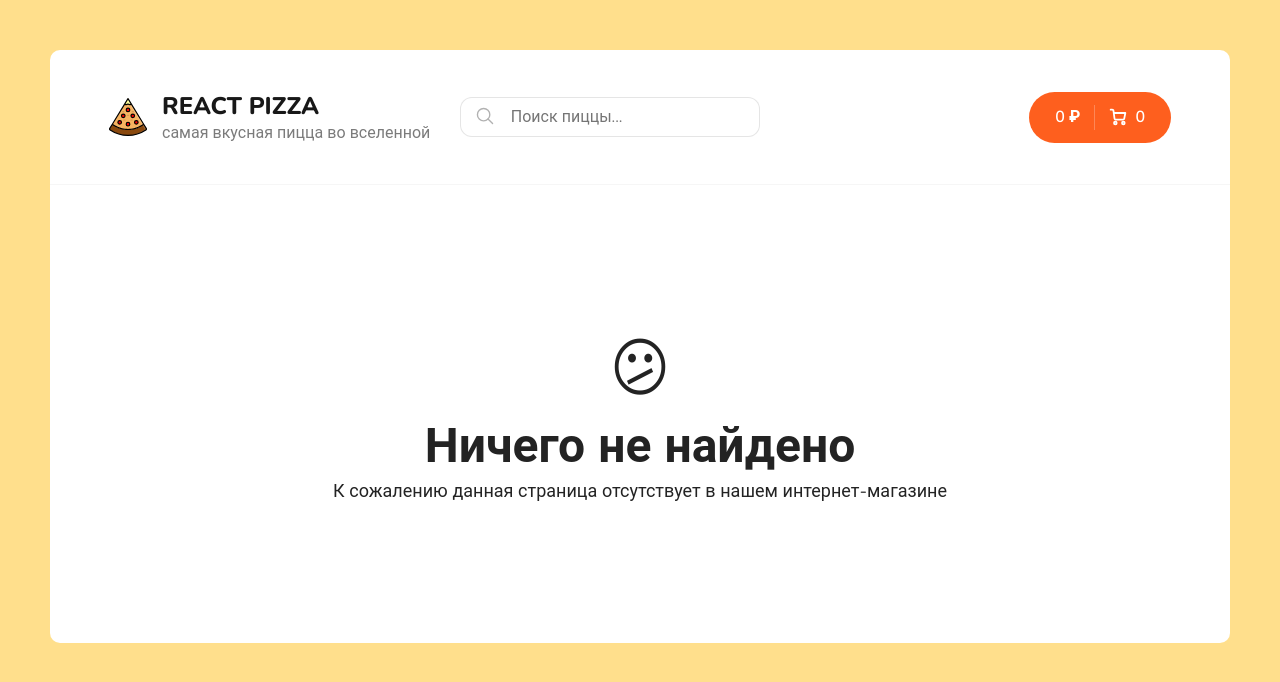
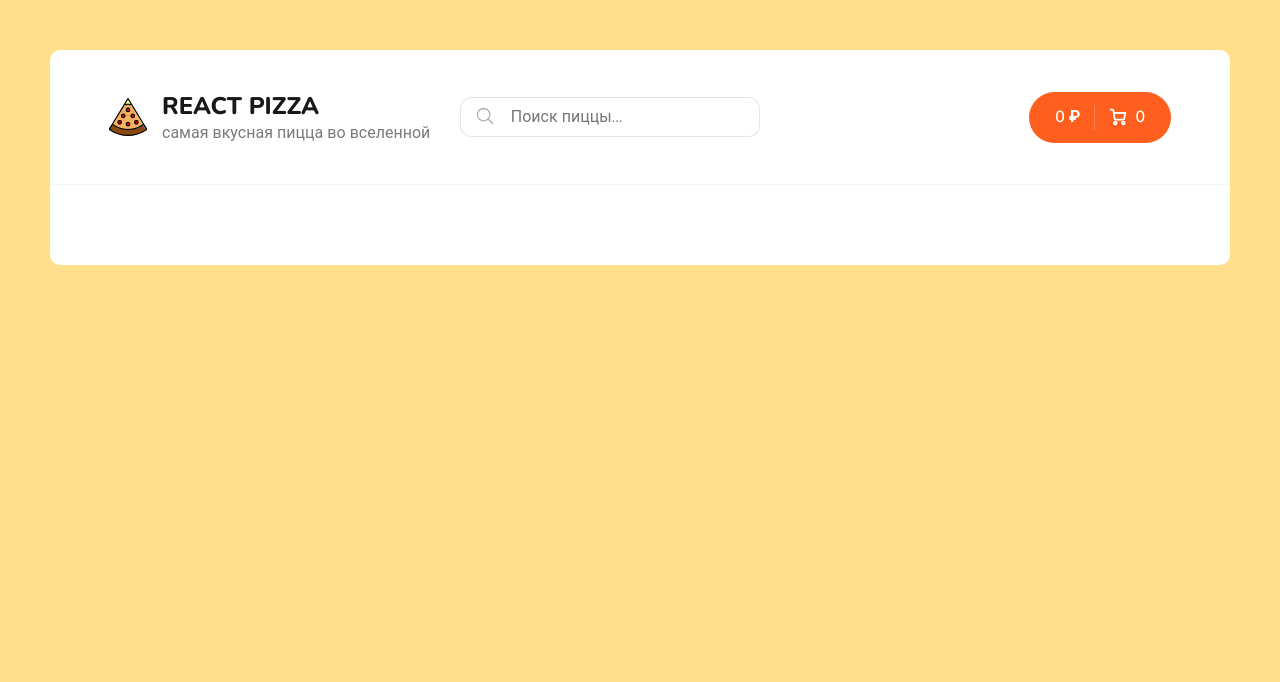
Before and after one commit to Djiypyk/fast-pizza, a React (Create React App) app: page / in a window 1280 px wide. Shown: the top 682 px of the page. Built offline with nearby package versions, Linux system fonts and the light colour scheme.

Commit message:
add Outlet

```diff
--- a/src/App.jsx
+++ b/src/App.jsx
@@ -6,6 +6,7 @@ import {NotFound} from "./Components/pages/NotFound";
 import {Route, Routes} from "react-router-dom";
 import {Cart} from "./Components/pages/Cart/Cart";
 import {FullPizzas} from "./Components/pages/FullPizzas";
+import {MainLayout} from "./layout/MainLayout";
 
 export const PATH = {
     home: '/fast-pizza',
@@ -15,17 +16,14 @@ export const PATH = {
 
 function App() {
     return (
-        <div className="wrapper">
-            <Header/>
-            <div className="content">
         <Routes>
+            <Route path={'/'} element={<MainLayout/>}>
                 <Route path={PATH.home} element={<Home/>}/>
                 <Route path={'*'} element={<NotFound/>}/>
                 <Route path={PATH.cart} element={<Cart/>}/>
                 <Route path={PATH.pizza} element={<FullPizzas/>}/>
+            </Route>
         </Routes>
-            </div>
-        </div>
     )
         ;
 }
--- a/src/Components/Header.jsx
+++ b/src/Components/Header.jsx
@@ -9,7 +9,6 @@ import {selectCart} from "../store/redux/slices/cartSlice";
 export function Header() {
     const {items, totalPrice} = useSelector(selectCart)
     const location = useLocation()
-    console.log(location)
     const totalCount = items.reduce((sum, item) => sum + item.count, 0)
     return (
         <div className="header">
--- a/src/Components/pages/FullPizzas.jsx
+++ b/src/Components/pages/FullPizzas.jsx
@@ -1,10 +1,11 @@
 import React, {useEffect, useState} from 'react';
-import {useParams} from "react-router-dom";
+import {useNavigate, useParams} from "react-router-dom";
 import axios from "axios";
 
 export const FullPizzas = () => {
         const params = useParams()
         const [pizza, setPizza] = useState()
+        const navigate = useNavigate()
         useEffect(() => {
                 async function fetchPizza() {
                     try {
@@ -13,11 +14,11 @@ export const FullPizzas = () => {
                     } catch
                         (error) {
                         alert('Ошибка при получении пиццы')
+                        navigate('/')
                     }
                 }
-
                 fetchPizza()
-            }, []
+            }, [params.id, navigate]
         )
         if (!pizza) {
             return (<div className={'container'}><h2>Загрузка</h2></div>)
--- a/src/Components/pages/Home.jsx
+++ b/src/Components/pages/Home.jsx
@@ -50,7 +50,7 @@ export const Home = () => {
             dispatch(setFilters({params, sort}))
             isSearch.current = true
         }
-    }, [dispatch()])
+    }, [dispatch])
 
     useEffect(() => {
         window.scrollTo(0, 0)
--- /dev/null
+++ b/src/layout/MainLayout.jsx
@@ -0,0 +1,14 @@
+import React from 'react';
+import {Header} from "../Components/Header";
+import {Outlet} from "react-router-dom";
+
+export const MainLayout = () => {
+    return (
+        <div className="wrapper">
+            <Header/>
+            <div className="content">
+                <Outlet/>
+            </div>
+        </div>
+    );
+};
```
Lines whose indentation alone changed are shown as unchanged.
